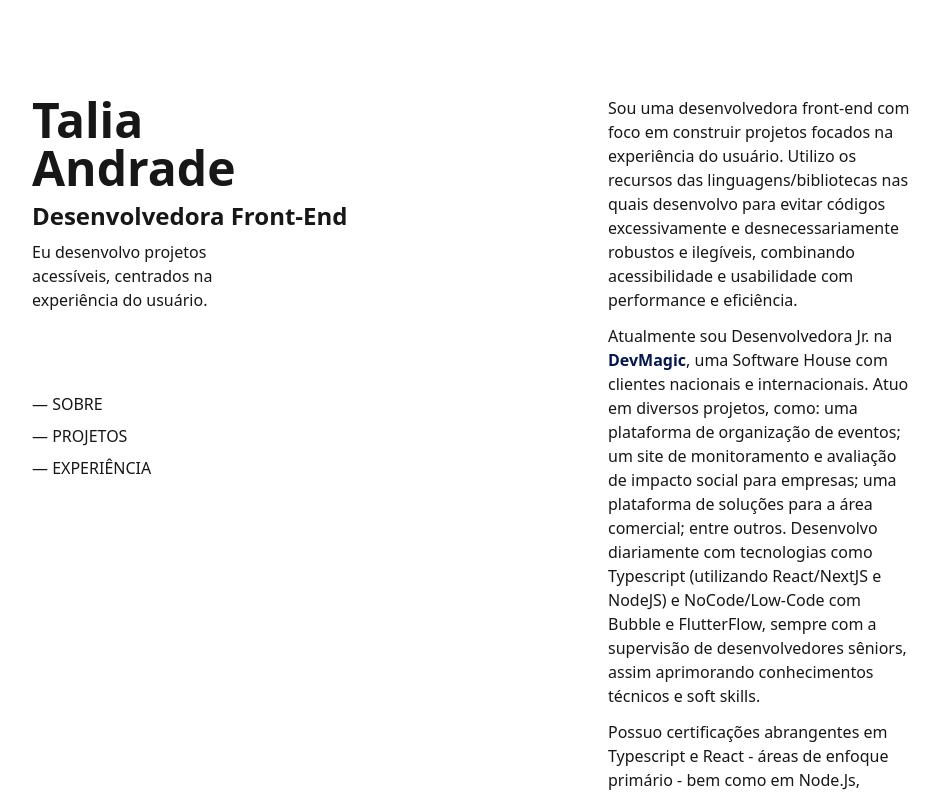
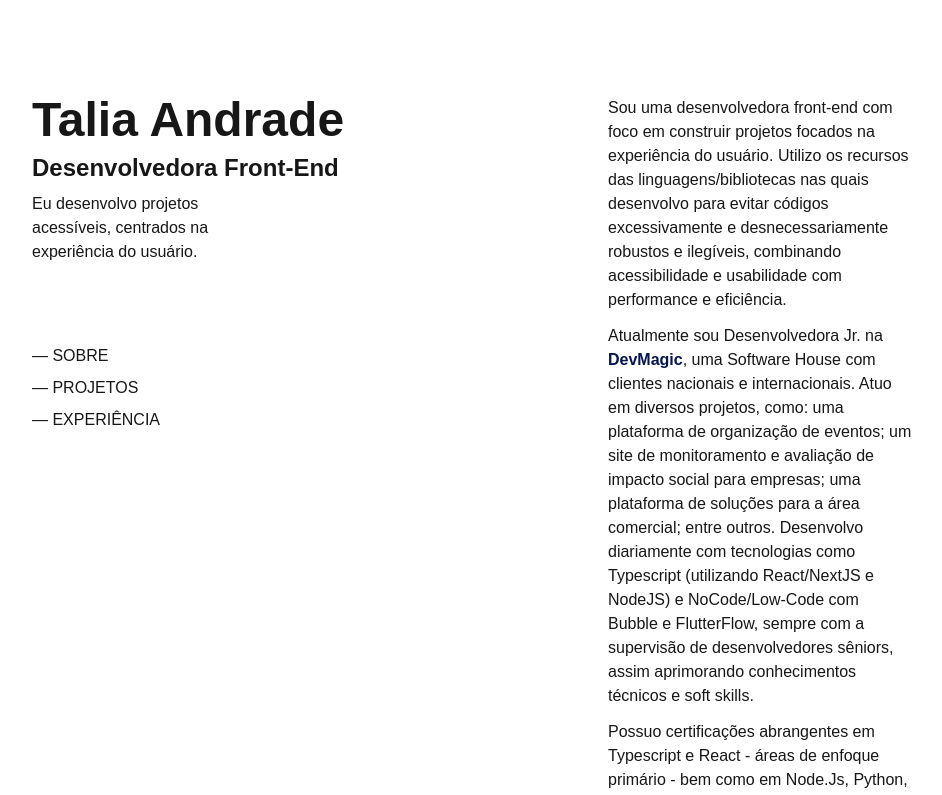
Before and after one commit to techtalia/portfolio, a Next.js app: page / in a window 1280 px wide. Shown: the top 795 px of the page, without its empty margins (160-1102 px from the left). Built offline with nearby package versions, Linux system fonts and the light colour scheme; some icons are missing.

Commit message:
readme e versão ok para deploy

```diff
--- a/src/app/globals.css
+++ b/src/app/globals.css
@@ -2,6 +2,8 @@
 
 html {
   scroll-behavior: smooth;
+  font-family: Arial, Helvetica, sans-serif;
+
 }
 
 :root {
@@ -29,5 +31,4 @@ html {
 body {
   background: var(--background);
   color: var(--foreground);
-  font-family: "Noto Sans", Arial, Helvetica, sans-serif;
 }
--- a/src/app/page.tsx
+++ b/src/app/page.tsx
@@ -3,35 +3,24 @@
 import Sidebar from "./modules/sidebar";
 import About from "./modules/about";
 import Project from "./modules/project";
-import img from "../../public/download.jpg";
 import bloom from "../../public/bloom.png";
 import blueprintt from "../../public/blueprintt.png";
 import scaler from "../../public/scaler.png";
 import cifracesar from "../../public/cifracesar.png";
 import ybyra from "../../public/ybyra.png";
-import Head from "next/head";
 import Experience from "./modules/experience";
-import { useRouter } from "next/navigation";
 
 export default function Home() {
-  // 1. State for controlling the sidebar style
-  const router = useRouter();
-
   return (
     <>
-      <Head>{/* ... (Head content) ... */}</Head>
       <div id="background" className="flex px-48">
-        <main id="content" className=" w-full h-full">
-          {/* left side, menu and links */}
-          {/* 4. Apply ref and conditional style */}
+        <main id="content" className="w-full h-full">
           <div className={`fixed w-1/4 pt-24 `} id="sidebar">
             <Sidebar />
           </div>
 
           {/* right side, content */}
           <div className="ml-140 overflow-y-auto mb-14">
-            {/* About */}
-            {/* 4. Apply ref to the target element */}
             <div id="about">
               <About />
             </div>
@@ -91,7 +80,7 @@ export default function Home() {
             </div>
 
             {/* Experience */}
-            <div id="experience" className="pt-24" >
+            <div id="experience" className="pt-24">
               <Experience
                 year="2023 — 2025"
                 position="Desenvolvedora Junior"
@@ -110,8 +99,6 @@ export default function Home() {
                   "Flutterflow",
                 ]}
               />
-
-
             </div>
           </div>
         </main>
```
Also changed, not shown: 1 other file (tests, documents, lock files or other folders).
